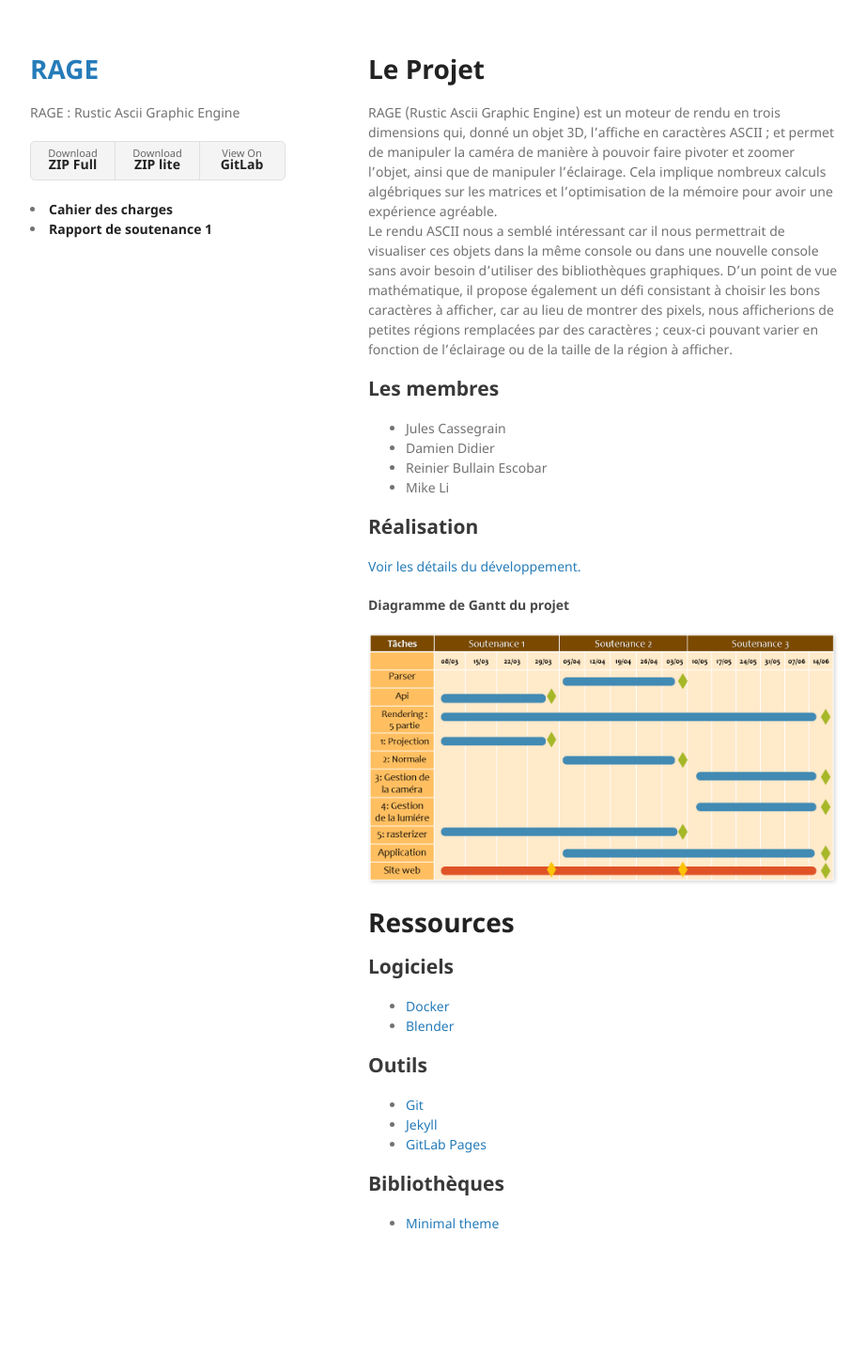
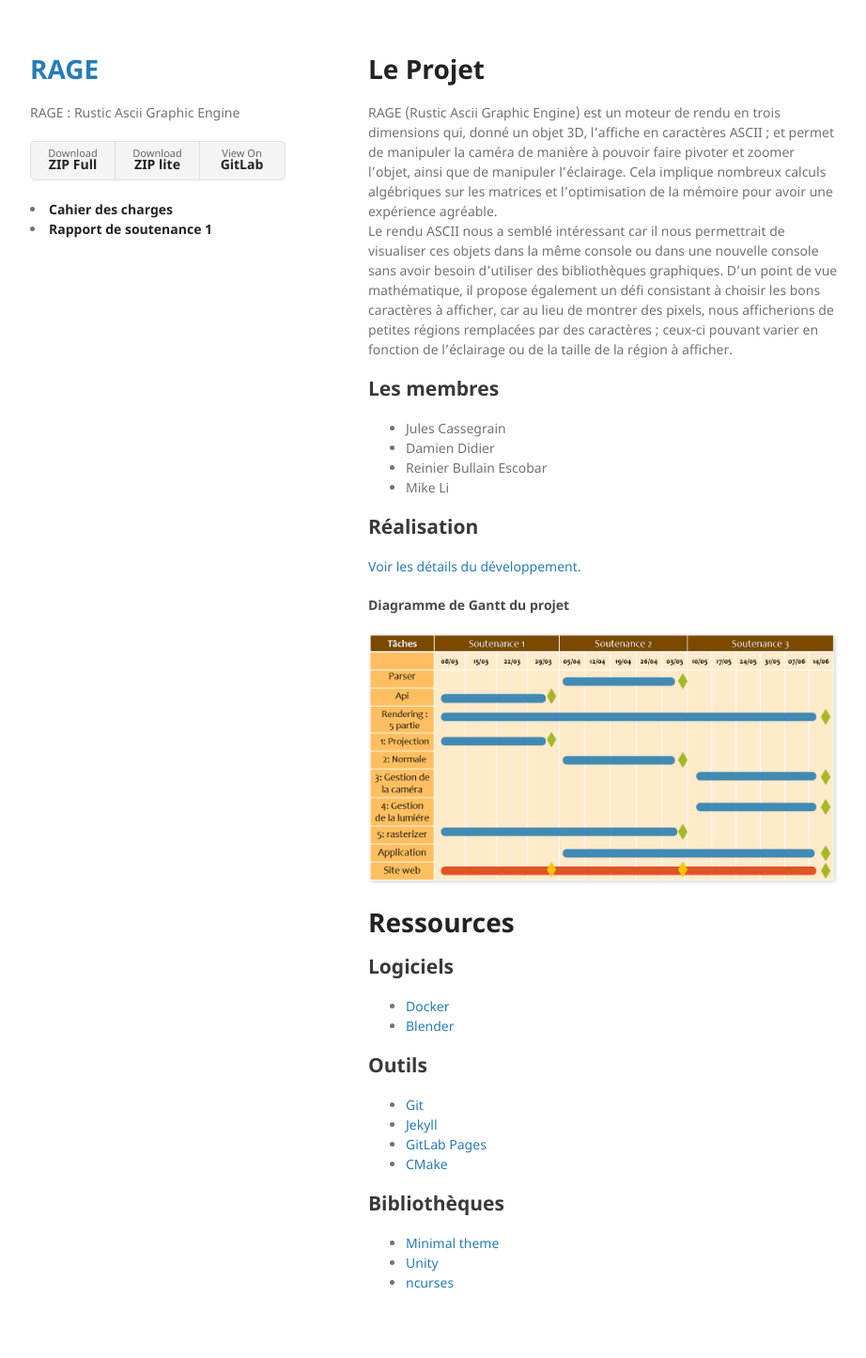
Before and after one commit to ThiDaGui/RAGE-rustic-ascii-graphic-engine, a Jekyll site: the page built from index.md, in a window 1280 px wide. Shown: the whole page at 94% size, without its empty margins (178-1100 px from the left). Built offline with Jekyll 4.4.1, drawn with Linux system fonts in a browser that asks for light colours; our own code applies the rules of GitHub Pages for plain Markdown files; before the commit the page ends 1382 px from its top, so only the background shows below that.

Commit message:
Update index.md - added ressources

```diff
--- a/index.md
+++ b/index.md
@@ -33,7 +33,10 @@ Le rendu ASCII nous a semblé intéressant car il nous permettrait de visualiser
 *   [Git](https://git-scm.com/)
 *   [Jekyll](https://jekyllrb.com/)
 *   [GitLab Pages](https://docs.gitlab.com/ee/user/project/pages/)
+*   [CMake](https://cmake.org/)
 
 ## Bibliothèques
 
 *   [Minimal theme](https://github.com/pages-themes/minimal)
+*   [Unity](http://www.throwtheswitch.org/unity)
+*   [ncurses](https://invisible-island.net/ncurses/)
```
